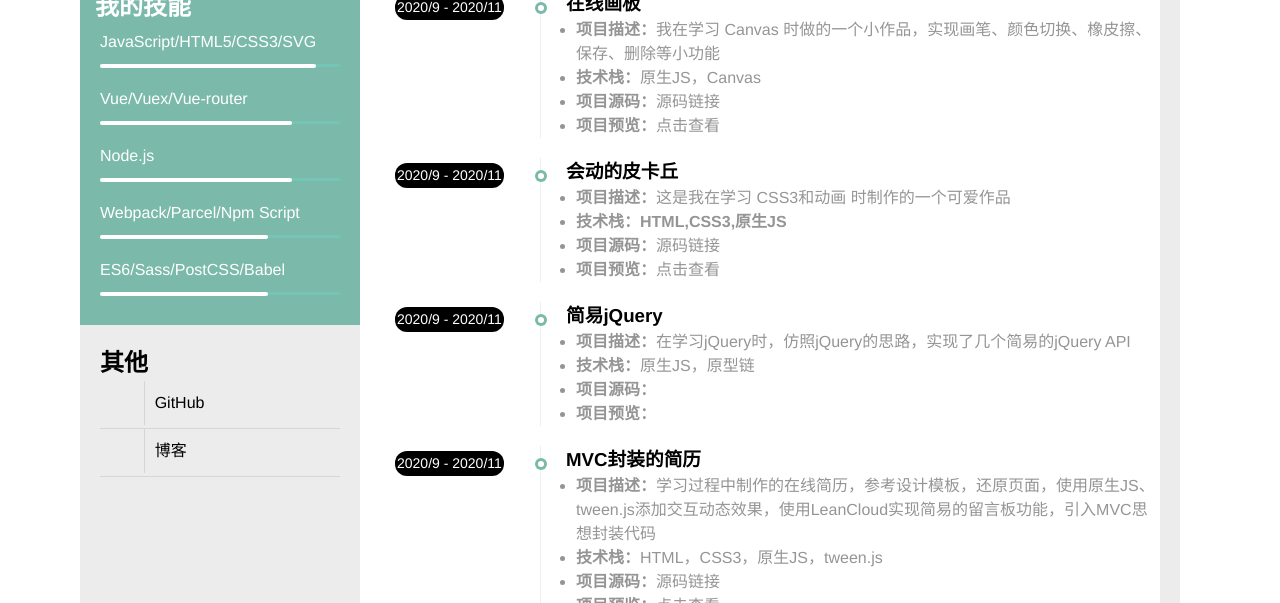
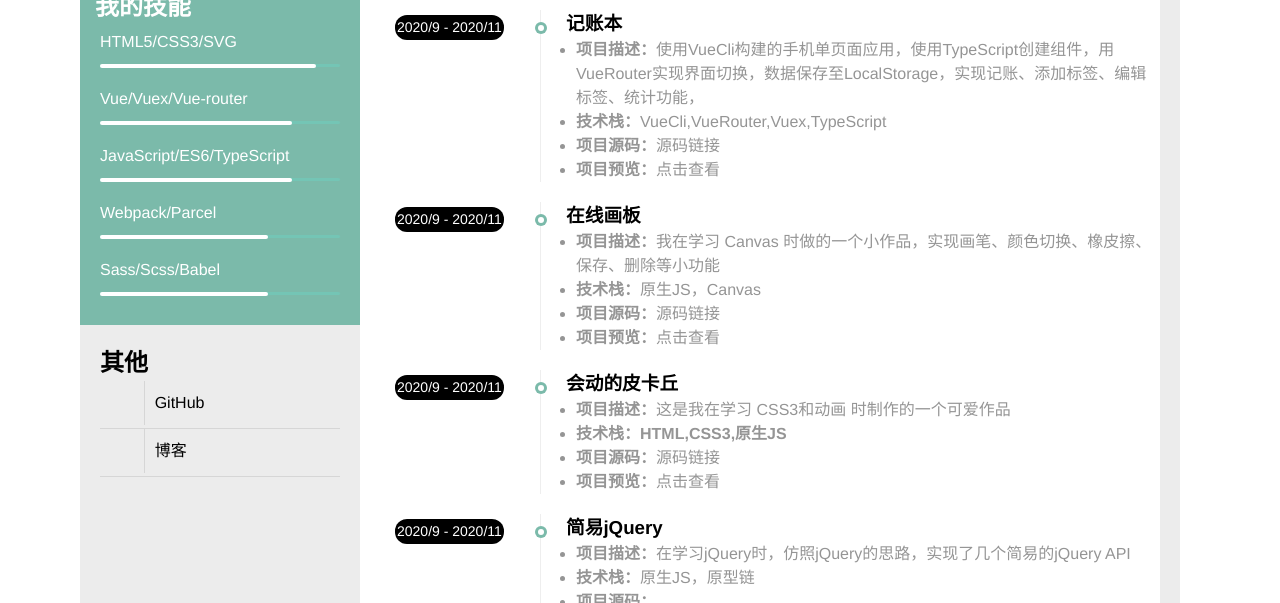
Before and after one commit to dongxiaoxing0/resume-2020, a plain HTML site: page index.html in a window 1280 px wide. Shown: the part 497-1100 px from the top of the page. Drawn offline with Linux system fonts and the light colour scheme.

Commit message:
添加记账项目

```diff
--- a/index.html
+++ b/index.html
@@ -70,7 +70,7 @@
                     <h2>我的技能</h2>
                     <ul>
                         <li>
-                            <p>JavaScript/HTML5/CSS3/SVG</p>
+                            <p>HTML5/CSS3/SVG</p>
                             <div class="progress">
                                 <div class="progress-bar" style="width:90%"></div>
                             </div>
@@ -82,19 +82,19 @@
                             </div>
                         </li>
                         <li>
-                            <p>Node.js</p>
+                            <p>JavaScript/ES6/TypeScript</p>
                             <div class="progress">
                                 <div class="progress-bar" style="width:80%"></div>
                             </div>
                         </li>
                         <li>
-                            <p>Webpack/Parcel/Npm Script</p>
+                            <p>Webpack/Parcel</p>
                             <div class="progress">
                                 <div class="progress-bar" style="width:70%"></div>
                             </div>
                         </li>
                         <li>
-                            <p>ES6/Sass/PostCSS/Babel</p>
+                            <p>Sass/Scss/Babel</p>
                             <div class="progress">
                                 <div class="progress-bar" style="width:70%"></div>
                             </div>
@@ -150,6 +150,22 @@
 
                 <div class="projects">
                     <h2>项目经历</h2>
+                    <div class="duration"><span class="pills">2020/9 - 2020/11</span></div>
+                    <div class="content-wrapper">
+                        <div class="content">
+                            <div class="circle"></div>
+                            <div class="inner-circle"></div>
+                            <h3>记账本</h3>
+                            <ol>
+                                <li><strong>项目描述：</strong>使用VueCli构建的手机单页面应用，使用TypeScript创建组件，用VueRouter实现界面切换，数据保存至LocalStorage，实现记账、添加标签、编辑标签、统计功能，</li>
+                                <li><strong>技术栈：</strong>VueCli,VueRouter,Vuex,TypeScript</li>
+                                <li><strong>项目源码：</strong><a href="https://github.com/dongxiaoxing0/bills-vue" target="_blank">源码链接</a></li>
+                                <li><strong>项目预览：</strong><a href="l" target="_blank">点击查看</a></li>
+                            </ol>
+                        </div>
+                    </div>
+                </div>
+                <div class="projects">
                     <div class="duration"><span class="pills">2020/9 - 2020/11</span></div>
                     <div class="content-wrapper">
                         <div class="content">
@@ -215,6 +231,7 @@
                     </div>
                 </div>
 
+
             </div>
         </main>
     </div>
--- a/style.css
+++ b/style.css
@@ -130,29 +130,6 @@ main>.left>.others>ul>li>span:nth-child(2) {
     border-left: 1px solid #d6d6d6;
 }
 
-
-
-
-
-
-
-
-
-
-
-
-
-
-
-
-
-
-
-
-
-
-
-
 main>.right {
     margin-left: 280px;
     background-color: #fff;
@@ -177,6 +154,9 @@ main>.right>.introduction > p{
 main > .right > .education,
 main > .right > .projects{
     margin-top: 20px;
+}
+main > .right > .projects > h2{
+    padding-top: 20px;
 }
 main > .right > .education > .duration,
 main > .right > .projects > .duration{
```
